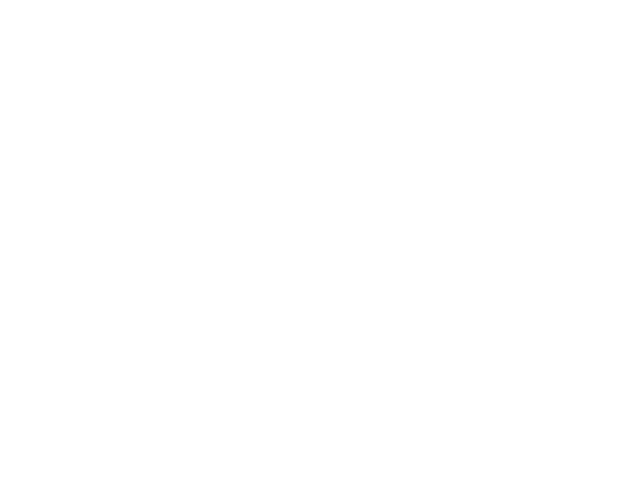
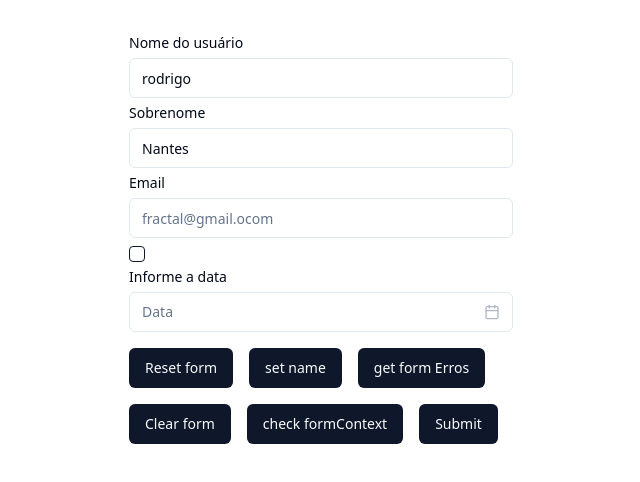
Before and after one commit to rodrigosnantes/frac-ui, a React (Vite) app: page / in a window 1280 px wide. Shown: the top 482 px of the page, without its empty margins (319-959 px from the left). Built offline with nearby package versions, Linux system fonts and the light colour scheme.

Commit message:
general adjusmtnes

```diff
--- a/src/App.jsx
+++ b/src/App.jsx
@@ -1,7 +1,7 @@
-// import { Input } from '@/components/ui/input';
-// import { Button } from '@/components/ui/button';
-// import { Checkbox } from '@/components/ui/checkbox';
-// import { InputCalendar } from '@/components/ui/calendar';
+import { Input } from '@/components/ui/input';
+import { Button } from '@/components/ui/button';
+import { Checkbox } from '@/components/ui/checkbox';
+import { InputCalendar, FormCalendar } from '@/components/ui/calendar';
 
 // import {LoadingSimpleExample, LoadingCustomExample, LoadingSizeExample } from './examples/loading';
 // import { AlertChildrenExample, AlertSimpleExample, AlertSubtitleExample, AlertVariantsExample } from './examples/alert';
@@ -31,120 +31,118 @@
 
 // import { CardSimpleExample } from './examples/card';
 
+import { Form, useGlobalFormContext, useFormState } from '@/components/ui/form';
+import { useCallback } from 'react';
+
 export default function App() {
-  // return <AccordionDisableItemExample />;
-  return null;
+  const handleSubmit = (data) => {
+    console.log('data', data);
+  };
+
+  return (
+    <Form
+      validationMode="onBlur"
+      onSubmit={handleSubmit}
+      defaultValues={{ name: 'rodrigo', sobrenome: 'Nantes' }}
+    >
+      <FormContent />
+    </Form>
+  );
 }
 
-// import { Form, useGlobalFormContext, useFormState } from '@/components/ui/form';
-// import { useCallback } from 'react';
+function FormContent() {
+  const { reset, getFieldErrors, clearForm, setValue } = useGlobalFormContext();
+  const res = useFormState();
 
-// export default function App() {
-//   const handleSubmit = (data) => {
-//     console.log('data', data);
-//   };
+  const handleReset = () => {
+    reset();
+  };
 
-//   return (
-//     <Form
-//       validationMode="all"
-//       onSubmit={handleSubmit}
-//       defaultValues={{ name: 'rodrigo', sobrenome: 'Nantes' }}
-//     >
-//       <FormContent />
-//     </Form>
-//   );
-// }
+  const ClearForm = () => {
+    clearForm();
+  };
 
-// function FormContent() {
-//   const { reset, getFieldErrors, clearForm, setValue } = useGlobalFormContext();
-//   const res = useFormState();
+  const showErrorsForm = () => {
+    const formErrors = getFieldErrors();
+    console.log(formErrors);
+  };
 
-//   const handleReset = () => {
-//     reset();
-//   };
+  const setNameValue = useCallback(() => {
+    setValue('name', 'Rodrigo Nantes 123');
+  }, [setValue]);
 
-//   const ClearForm = () => {
-//     clearForm();
-//   };
+  const checkFormContext = useCallback(() => {
+    console.log('res', res);
+  }, [res]);
 
-//   const showErrorsForm = () => {
-//     const formErrors = getFieldErrors();
-//     console.log(formErrors);
-//   };
+  return (
+    <div className="w-full mt-9 flex justify-center">
+      <div className="w-96">
+        <div className="gap-2 flex flex-col">
+          <Input
+            label="Nome do usuário"
+            name="name"
+            // placeholder="Ex: Rodrigo"
+            rules={{ required: 'Campo Obrigatório' }}
+          />
 
-//   const setNameValue = useCallback(() => {
-//     setValue('name', 'Rodrigo Nantes 123');
-//   }, [setValue]);
+          <Input
+            label="Sobrenome"
+            name="sobrenome"
+            // placeholder="sobrenome"
+            rules={{ required: 'Campo Obrigatório' }}
+          />
 
-//   const checkFormContext = useCallback(() => {
-//     console.log('res', res);
-//   }, [res]);
+          <Input
+            label="Email"
+            name="email"
+            placeholder="fractal@gmail.ocom"
+            rules={{ required: 'Campo Obrigatório' }}
+          />
 
-//   return (
-//     <div className="w-full mt-9 flex justify-center">
-//       <div className="w-96">
-//         <div className="gap-2 flex flex-col">
-//           <Input
-//             name="name"
-//             placeholder="Nome"
-//             rules={{ required: 'Campo Obrigatório' }}
-//           />
+          <Checkbox name="gender" />
 
-//           <Input
-//             name="sobrenome"
-//             placeholder="sobrenome"
-//             rules={{ required: 'Campo Obrigatório' }}
-//           />
+          <InputCalendar
+            name="date"
+            triggerSettings={{ placeholder: 'Data', label: 'Informe  a data' }}
+            calendarSettings={{
+              mode: 'multiple',
+              name: 'date',
+              rules: { required: 'Campo Obrigatório' },
+            }}
+          />
 
-//           <Input
-//             name="email"
-//             placeholder="Email"
-//             rules={{ required: 'Campo Obrigatório' }}
-//           />
+          {/* <FormCalendar
+            name="date"
+            rules={{ required: 'A data é obrigatória.' }}
+            className="my-custom-class"
+          /> */}
+        </div>
 
-//           <Checkbox name="gender" />
+        <div className="flex gap-4 flex-wrap mt-4">
+          <Button type="button" onClick={handleReset}>
+            Reset form
+          </Button>
 
-//           <InputCalendar
-//             name="date"
-//             triggerSettings={{ placeholder: 'Data' }}
-//             calendarSettings={{
-//               mode: 'default',
-//               name: 'date',
-//               rules: { required: 'Campo Obrigatório' },
-//             }}
-//           />
+          <Button type="button" onClick={setNameValue}>
+            set name
+          </Button>
 
-//           {/* <FormCalendar
-//             name="date"
-//             rules={{ required: 'A data é obrigatória.' }}
-//             className="my-custom-class"
-//           /> */}
-//         </div>
+          <Button type="button" onClick={showErrorsForm}>
+            get form Erros
+          </Button>
 
-//         <div className="flex gap-4 flex-wrap mt-4">
-//           <Button type="button" onClick={handleReset}>
-//             Reset form
-//           </Button>
+          <Button type="button" onClick={ClearForm}>
+            Clear form
+          </Button>
 
-//           <Button type="button" onClick={setNameValue}>
-//             set name
-//           </Button>
+          <Button type="button" onClick={checkFormContext}>
+            check formContext
+          </Button>
 
-//           <Button type="button" onClick={showErrorsForm}>
-//             get form Erros
-//           </Button>
-
-//           <Button type="button" onClick={ClearForm}>
-//             Clear form
-//           </Button>
-
-//           <Button type="button" onClick={checkFormContext}>
-//             check formContext
-//           </Button>
-
-//           <Button type="submit">Submit</Button>
-//         </div>
-//       </div>
-//     </div>
-//   );
-// }
+          <Button type="submit">Submit</Button>
+        </div>
+      </div>
+    </div>
+  );
+}
--- a/src/components/ui/calendar.tsx
+++ b/src/components/ui/calendar.tsx
@@ -8,7 +8,6 @@ import { Controller } from 'react-hook-form';
 
 import { Label } from '@/components/ui/label';
 import { CalendarIcon } from 'lucide-react';
-
 import {
   PopoverModel,
   PopoverTrigger,
@@ -111,12 +110,24 @@ const InputCalendar: React.FC<InputCalendarProps> = ({
   calendarSettings: FormCalendarProps;
 }) => {
   const fieldValue = useWatch({ name: calendarSettings.name });
-  const { getFieldErrors, register, setValue, clearErrors } = useGlobalFormContext();
+  const {
+    getFieldErrors,
+    register,
+    setValue,
+    clearErrors,
+    trigger,
+    validationMode,
+  } = useGlobalFormContext();
   const error = getFieldErrors()?.[calendarSettings.name]?.message;
 
   const handleSelect = (date: any) => {
     setValue(calendarSettings.name, date);
     clearErrors(calendarSettings.name);
+  };
+
+  const handleValidation = async () => {
+    if (validationMode !== 'onBlur') return;
+    await trigger(calendarSettings.name);
   };
 
   const previewDate = React.useMemo(() => {
@@ -127,7 +138,9 @@ const InputCalendar: React.FC<InputCalendarProps> = ({
     }
     if (fieldValue?.from) {
       const { from, to } = fieldValue;
-      return `${from ? from?.toLocaleDateString() : '-'} - ${to ? to?.toLocaleDateString() : '-'}`;
+      return `${from ? from?.toLocaleDateString() : '-'} - ${
+        to ? to?.toLocaleDateString() : '-'
+      }`;
     }
     return fieldValue?.toLocaleDateString();
   }, [fieldValue]);
@@ -140,7 +153,10 @@ const InputCalendar: React.FC<InputCalendarProps> = ({
       />
 
       <PopoverModel>
-        <PopoverTrigger asChild>
+        <PopoverTrigger>
+          {triggerSettings?.label && (
+            <Label className="flex mb-2">{triggerSettings.label}</Label>
+          )}
           <Button
             type="button"
             variant="outline"
@@ -154,7 +170,11 @@ const InputCalendar: React.FC<InputCalendarProps> = ({
           </Button>
         </PopoverTrigger>
 
-        <PopoverContent className="w-auto p-0" align="start">
+        <PopoverContent
+          className="w-auto p-0"
+          align="start"
+          onCloseAutoFocus={handleValidation}
+        >
           <Calendar
             {...calendarSettings}
             selected={fieldValue}
@@ -171,6 +191,7 @@ const InputCalendar: React.FC<InputCalendarProps> = ({
 interface InputCalendarProps {
   triggerSettings: {
     placeholder?: string;
+    label?: string;
     className?: string;
   };
   calendarSettings: {
@@ -188,7 +209,6 @@ interface FormCalendarProps {
 
 export { Calendar, FormCalendar, InputCalendar };
 
-
 /**
  * {@link https://ui.shadcn.com/docs/components/calendar}.
  * {@link https://fractaleng.atlassian.net/wiki/spaces/~5dc59577ffc8c10df0edf1f9/pages/751992918/Documenta+o+do+componente+Calendar}.
--- a/src/components/ui/form.tsx
+++ b/src/components/ui/form.tsx
@@ -1,4 +1,4 @@
-import React, { ReactNode, useCallback } from 'react';
+import { ReactNode, useCallback } from 'react';
 import {
   useForm,
   SubmitHandler,
@@ -7,7 +7,6 @@ import {
   FormProvider,
   useFormContext,
   Mode,
-  UseFormReturn,
   Path,
 } from 'react-hook-form';
 
@@ -15,23 +14,25 @@ const Form = <T extends FieldValues>({
   onSubmit,
   defaultValues,
   children,
-  validationMode = 'all',
+  validationMode = 'onSubmit',
 }: FormProps<T>) => {
   const methods = useForm<T>({ defaultValues, mode: validationMode });
 
   const clearForm = useCallback(() => {
-    const emptyValues = Object.keys(defaultValues || {}).reduce((acc, key) => {
-      (acc as any)[key] = '';
+    const fieldNames = Object.keys(methods.getValues());
+    const emptyValues = fieldNames.reduce((acc, key) => {
+      acc[key] = '';
       return acc;
     }, {} as Record<string, any>);
     methods.reset(emptyValues as T);
     methods.clearErrors();
-  }, [methods.reset, defaultValues]);
+  }, [methods]);
 
   const getFieldErrors = (): Record<string, any> => methods.formState.errors;
 
   const extendedMethods = {
     ...methods,
+    validationMode,
     clearForm,
     getFieldErrors,
   };
@@ -49,15 +50,17 @@ const useGlobalFormContext = <T extends FieldValues>() => {
     throw new Error('useGlobalFormContext must be used within a FormProvider');
   }
 
-  const { getFieldErrors, clearForm } = context as typeof context & {
+  const { getFieldErrors, clearForm, validationMode } = context as typeof context & {
     getFieldErrors: () => Record<string, any>;
     clearForm: () => void;
+    validationMode: Mode;
   };
 
   return {
     ...context,
     getFieldErrors,
     clearForm,
+    validationMode
   };
 };
 
@@ -78,4 +81,4 @@ type FormProps<T extends FieldValues> = {
   validationMode: Mode;
 };
 
-export { Form, useGlobalFormContext, useWatch, useFormState };
+export { Form, useGlobalFormContext, useWatch, useFormState, FormProps };
--- a/src/components/ui/input.tsx
+++ b/src/components/ui/input.tsx
@@ -27,10 +27,11 @@ const Input = React.forwardRef<
   HTMLInputElement,
   InputProps & {
     name: string;
+    label?: string;
     control?: any;
     rules?: RegisterOptions;
   }
->(({ className, control, type, rules, ...props }, ref) => {
+>(({ className, control, type, rules, label, ...props }, ref) => {
   return (
     <Controller
       name={props.name}
@@ -39,6 +40,7 @@ const Input = React.forwardRef<
       render={({ field, fieldState: { error } }) => {
         return (
           <React.Fragment>
+            {label && <Label className="">{label}</Label>}
             <InputModel
               {...field}
               {...props}
@@ -46,9 +48,7 @@ const Input = React.forwardRef<
               type={type || InputTypes.text}
               className={className}
             />
-            {error && (
-              <Label className="text-error text-xs">{error.message}</Label>
-            )}
+            {error && <Label className="text-error text-xs">{error.message}</Label>}
           </React.Fragment>
         );
       }}
@@ -72,7 +72,6 @@ enum InputTypes {
 
 export { InputModel, Input, InputTypes };
 
-
 /**
  * {@link https://ui.shadcn.com/docs/components/input}.
  * {@link https://fractaleng.atlassian.net/wiki/spaces/~5dc59577ffc8c10df0edf1f9/pages/743702529/Documenta+o+do+componente+Input}.
--- a/src/components/ui/select.tsx
+++ b/src/components/ui/select.tsx
@@ -153,7 +153,6 @@ const Select = React.forwardRef<HTMLInputElement, SelectInputProps>(
         control={control}
         rules={rules}
         render={({ field, fieldState: { error } }) => {
-          console.log('error', error);
           return (
             <div>
               <SelectModel
```
